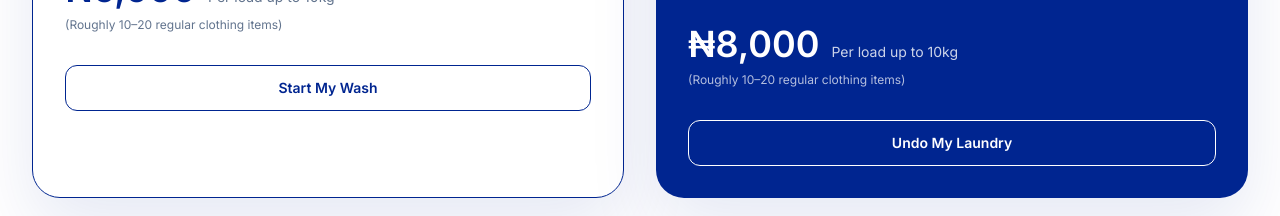
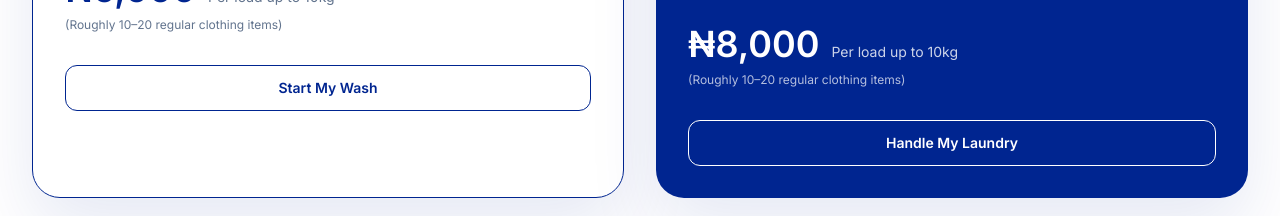
Before and after one commit to AdedayoDev/Zebra-Laundromat, a React (Vite) app: page / in a window 1280 px wide. Shown: the part 1820-2036 px from the top of the page. Built offline with nearby package versions, Linux system fonts and the light colour scheme.

Commit message:
latest updat

```diff
--- a/src/sections/Services.tsx
+++ b/src/sections/Services.tsx
@@ -33,7 +33,7 @@ const serviceCards = [
     price: "₦8,000",
     priceDetail: "Per load up to 10kg",
     note: "(Roughly 10–20 regular clothing items)",
-    buttonLabel: "Undo My Laundry",
+    buttonLabel: "Handle My Laundry",
     variant: "full",
   },
 ];
```
